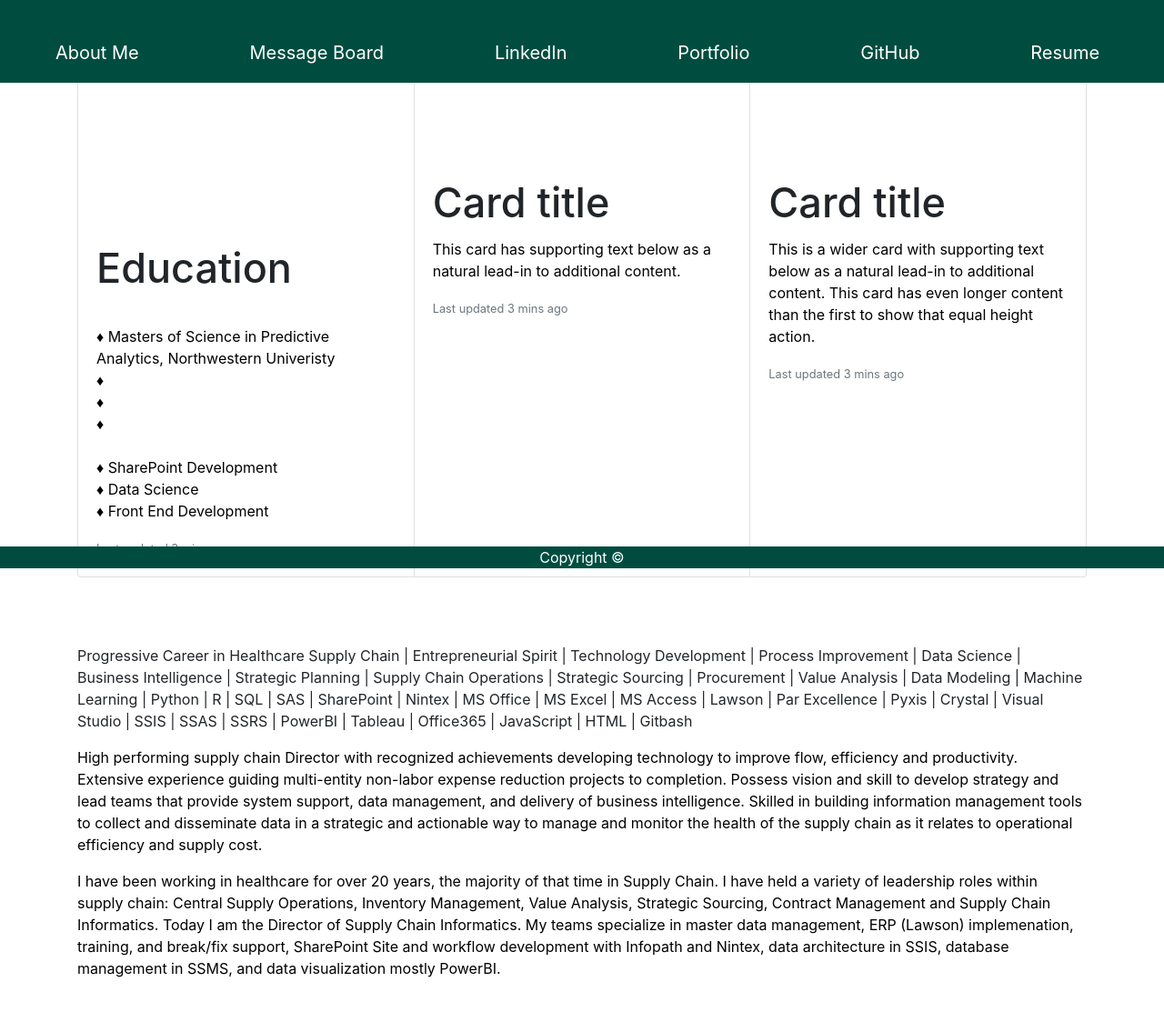
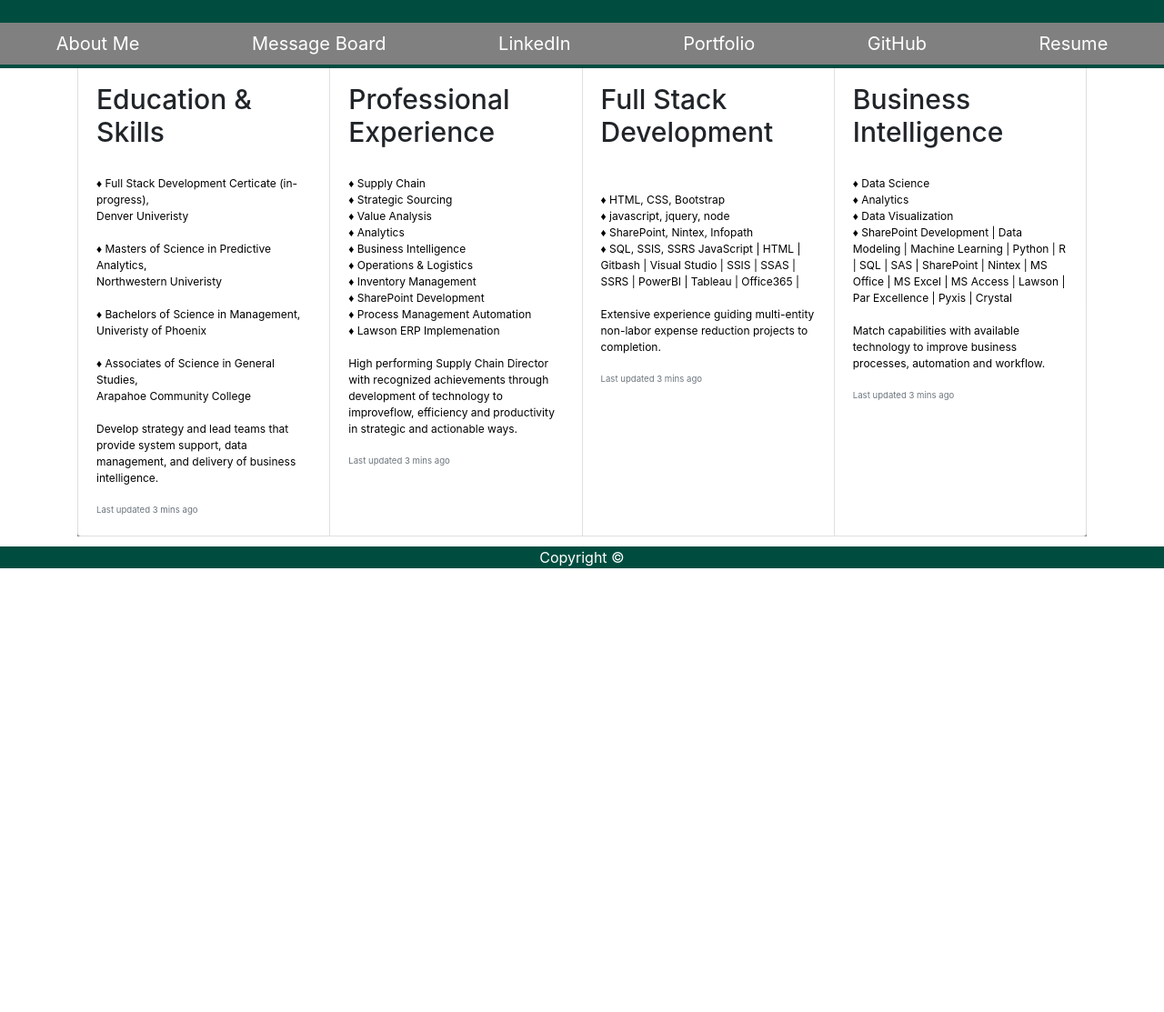
Before and after one commit to leeretk/Employer-Ready-Profile, a plain HTML site: page index.html in a window 1280 px wide. Shown: the part 175-1288 px from the top of the page at 91% size. After the commit the page ends 815 px from the top, so only its background shows below. Drawn offline with nearby package versions, Linux system fonts and the light colour scheme; files whose address does not match are found by name.

Commit message:
About Me starting to look good.
Has standardized template.
LinkedIn
GitHub
Resume
and Summary of Experience in About Me.

There is a problem with the top of teh card not showing up right now.  And the site is not mobile responsive.

```diff
--- a/assets/css/style.css
+++ b/assets/css/style.css
@@ -22,41 +22,46 @@ header {
 
 .card-title {
   margin-top: 100px;
-  font-size: 45px;
+  font-size: 30px;
 }
 
 p {
   color: black;
+  font-size: 12px;
 }
 
-img {
-    height: 200px;
-    width: 300px;
+.header-image {
+  height: 200px;
+  width: 300px;
+  float: left;
+  padding: 25px;
+}
+
+.card-img-top {
+    height: 75px;
+    width: 75px;
     float: left;
     padding: 25px;
 }
 
 a {
-  background-color: #004d40;
-  font-size: 20px;
+ font-size: 20px;
   padding: 5px;
 }
 
 .nav-pills {
-  background-color: #004d40;
+  background-color: gray;
   font-size: 16px;
-  padding: 10px;
 }
 
 .nav-link {
-    background-color: #004d40;
+  background-color: gray;
   color: white;
 }
 
 /* Create two columns/boxes that floats next to each other */
 nav {
   width: 100%;
-  background-color: #004d40;
   margin-bottom: 30px;
 }
 
@@ -86,14 +91,14 @@ footer {
   @media (max-width: 600px) {
     nav, footer, header {
       width: 100%;
-      height: auto;
+
     }
   }
 
   @media (max-height: 250px) {
     nav, footer, heade, body {
       width: 100%;
-      height: auto;
+
     }
   }
 
@@ -154,3 +159,8 @@ footer {
   right: 20px;
   bottom: -10px;
 }
+
+.card-group {
+  padding-top: 20px;
+  background-color: gray;
+}
--- a/index.html
+++ b/index.html
@@ -1,5 +1,6 @@
 <!DOCTYPE html>
 <html>
+
 <head>
     <html lang="en">
     <meta charset="UTF-8" />
@@ -20,12 +21,12 @@
     <!--Header -->
     <header class="fixed-top">
         <div>
-            <img class=portfolioImages src="./assets/images/Alaska.jpg" alt="mountains">
+            <img class="header-image" src="./assets/images/Alaska.jpg" alt="mountains">
 
             <div class="card-title-header"> Kamy Leeret</div>
         </div>
         <!--start navigation -->
-    <div >
+        <div>
             <nav class="nav nav-pills flex-column flex-sm-row">
                 <a class="flex-sm-fill text-sm-center nav-link" href="index.html" role="tab"
                     aria-controls="pills-aboutme">About Me</a>
@@ -47,26 +48,75 @@
     <!--end header -->
 
     <!--start about me -->
-    <div class="container">
+
+    <section class="container">
+
         <div class="card-group">
             <div class="card">
-            Career Profile: Match capabilities with available technology to improve business processes, automation and workflow.
                 <img src="..." class="card-img-top" alt="...">
                 <div class="card-body">
-
-            <h5 class="card-title">Education</h5>
+                    <h5 class="card-title">Education & Skills</h5>
                     <p class="card-text">
 
-                <br>&#9830 Masters of Science in Predictive Analytics, Northwestern Univeristy
-                <br>&#9830
-                <br>&#9830
-                <br>&#9830
+                        <br>&#9830 Full Stack Development Certicate (in-progress),
+                        <br>Denver Univeristy
+                        <br>
+                        <br>&#9830 Masters of Science in Predictive Analytics,
+                        <br> Northwestern Univeristy
+                        <br>
+                        <br>&#9830 Bachelors of Science in Management,
+                        <br>Univeristy of Phoenix
+                        <br>
 
+                        <br>&#9830 Associates of Science in General Studies,
+                        <br>Arapahoe Community College
+                        <br>
+                        <br>Develop strategy and lead teams that provide system support, data management, and delivery
+                        of business intelligence.
+                    </p>
+                    <p class="card-text"><small class="text-muted">Last updated 3 mins ago</small></p>
+                </div>
+            </div>
+            <div class="card">
+                <img src="..." class="card-img-top" alt="...">
+                <div class="card-body">
+                    <h5 class="card-title">Professional Experience</h5>
+                    <p class="card-text">
+                        <br>&#9830 Supply Chain
+                        <br>&#9830 Strategic Sourcing
+                        <br>&#9830 Value Analysis
+                        <br>&#9830 Analytics
+                        <br>&#9830 Business Intelligence
+                        <br>&#9830 Operations & Logistics
+                        <br>&#9830 Inventory Management
+                        <br>&#9830 SharePoint Development
+                        <br>&#9830 Process Management Automation
+                        <br>&#9830 Lawson ERP Implemenation
+                        <br>
+                        <br>High performing Supply Chain Director with recognized achievements through development of
+                        technology to improveflow, efficiency and productivity in strategic and actionable ways.
+                    </p>
+                    </p>
+                    <p class="card-text"><small class="text-muted">Last updated 3 mins ago</small></p>
+                </div>
+            </div>
+            <div class="card">
+                <img src="..." class="card-img-top" alt="...">
+                <div class="card-body">
+                    <h5 class="card-title">Full Stack Development</h5>
+                    <p class="card-text">
 
                         <br>
-                <br>&#9830 SharePoint Development
-                <br>&#9830 Data Science
-                <br>&#9830 Front End Development
+                        <br>&#9830 HTML, CSS, Bootstrap
+                        <br>&#9830 javascript, jquery, node
+                        <br>&#9830 SharePoint, Nintex, Infopath
+                        <br>&#9830 SQL, SSIS, SSRS
+
+                        JavaScript | HTML | Gitbash
+                        | Visual Studio | SSIS | SSAS | SSRS | PowerBI | Tableau | Office365 |
+<br>
+                        <br> Extensive experience guiding multi-entity non-labor expense
+                        reduction projects to completion. <br>
 
                     </p>
                     <p class="card-text"><small class="text-muted">Last updated 3 mins ago</small></p>
@@ -75,51 +125,28 @@
             <div class="card">
                 <img src="..." class="card-img-top" alt="...">
                 <div class="card-body">
-            <h5 class="card-title">Card title</h5>
-            <p class="card-text">This card has supporting text below as a natural lead-in to additional content.</p>
-            <p class="card-text"><small class="text-muted">Last updated 3 mins ago</small></p>
-          </div>
-        </div>
-        <div class="card">
-          <img src="..." class="card-img-top" alt="...">
-          <div class="card-body">
-            <h5 class="card-title">Card title</h5>
-            <p class="card-text">This is a wider card with supporting text below as a natural lead-in to additional content. This card has even longer content than the first to show that equal height action.</p>
+                    <h5 class="card-title">Business Intelligence</h5>
+                    <p class="card-text">
+                        <br>&#9830 Data Science
+                        <br>&#9830 Analytics
+                        <br>&#9830 Data Visualization
+                        <br>&#9830 SharePoint Development
+
+                        | Data Modeling | Machine Learning |
+                        Python | R | SQL | SAS | SharePoint | Nintex | MS Office | MS Excel | MS Access | Lawson | Par
+                        Excellence | Pyxis | Crystal
+                        <br>
+                        <br>
+                        Match capabilities with available technology to improve business
+                        processes, automation and workflow.
+
+                    </p>
                     <p class="card-text"><small class="text-muted">Last updated 3 mins ago</small></p>
                 </div>
             </div>
         </div>
         </div>
-
-    <section class="container">
-        <div class="container">
-            <p>
-
-        </div>
-
-                <br>
-
-                Progressive Career in Healthcare Supply Chain | Entrepreneurial Spirit | Technology Development | Process Improvement | Data Science | Business Intelligence | Strategic Planning | Supply Chain Operations | Strategic Sourcing | Procurement | Value Analysis | Data Modeling | Machine Learning | Python | R | SQL | SAS | SharePoint | Nintex | MS Office | MS Excel | MS Access | Lawson | Par Excellence | Pyxis | Crystal | Visual Studio | SSIS | SSAS | SSRS | PowerBI | Tableau | Office365 | JavaScript | HTML | Gitbash
-            </p>
-            <p>
-                High performing supply chain Director with recognized achievements developing technology to improve flow, efficiency and productivity. Extensive experience guiding multi-entity non-labor expense reduction projects to completion. Possess vision and skill to develop strategy and lead teams that provide system support, data management, and delivery of business intelligence. Skilled in building information management tools to collect and disseminate data in a strategic and actionable way to manage and monitor the health of the supply chain as it relates to operational efficiency and supply cost.
-            </p>
-            <p>
-                I have been working in healthcare for over 20 years, the majority of that time in Supply Chain.
-                I have held a variety of leadership roles within supply chain: Central Supply Operations, Inventory
-                Management, Value Analysis, Strategic Sourcing, Contract Management and Supply Chain Informatics.
-
-                Today I am the Director of Supply Chain Informatics. My teams specialize in master data management,
-                ERP (Lawson) implemenation, training, and break/fix support, SharePoint Site and workflow
-                development
-                with Infopath and Nintex,
-                data architecture in SSIS, database management in SSMS, and data visualization mostly PowerBI.
-            </p>
-
-        </div>
-
     </section>
-
 
     <!--scripts  -->
     <script src="https://www.gstatic.com/firebasejs/6.0.4/firebase-app.js"></script>
```
Also changed, not shown: msgboard.html (+1 -6 lines). Lines whose indentation alone changed are shown as unchanged.
